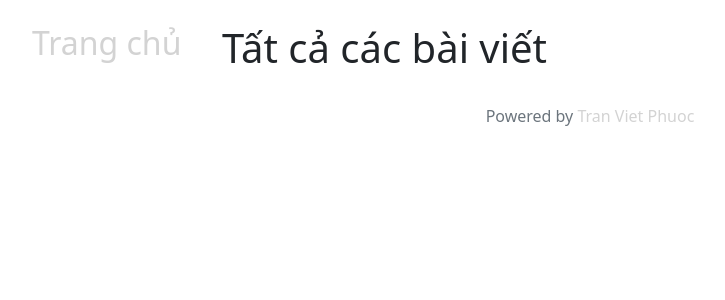
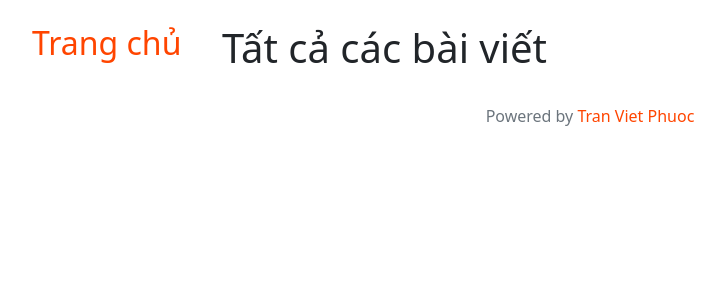
Before and after one commit to tranvietphuoc/tranvietphuoc.github.io, a Python web app: template templates/home.html in a window 1280 px wide. Shown: the top 300 px of the page, without its empty margins (50-775 px from the left). Run offline with Jinja, Linux system fonts and the light colour scheme; the template is opened without the code that fills it, so the values that code supplies are empty; some libraries are stand-ins or nearby versions.

Commit message:
change links color

```diff
--- a/posts/bitfield-c.html
+++ b/posts/bitfield-c.html
@@ -12,7 +12,7 @@
   <div class="container">
     <div class="row">
       <div class="col-sm-2">
-        <h2><a style="text-decoration: none; color: lightgray" href="../index.html">Trang chủ</a></h2>
+        <h2><a style="text-decoration: none; color: orangered" href="../index.html">Trang chủ</a></h2>
       </div>
       <div class="col-sm-10">
 
@@ -201,7 +201,7 @@ int main(){
       <div class="row">
         <div class="col-sm-4"></div>
         <div class="col-sm-4 author">
-          <span class="text-muted">Powered by <a style="text-decoration: none; color: lightgray" href="https://github.com/tranvietphuoc">Tran Viet Phuoc</a></span>
+          <span class="text-muted">Powered by <a style="text-decoration: none; color: orangered" href="https://github.com/tranvietphuoc">Tran Viet Phuoc</a></span>
         </div>
         <div class="col-sm-4"></div>
       </div>
--- a/posts/preprocessor-directives-c.html
+++ b/posts/preprocessor-directives-c.html
@@ -12,7 +12,7 @@
   <div class="container">
     <div class="row">
       <div class="col-sm-2">
-        <h2><a style="text-decoration: none; color: lightgray" href="../index.html">Trang chủ</a></h2>
+        <h2><a style="text-decoration: none; color: orangered" href="../index.html">Trang chủ</a></h2>
       </div>
       <div class="col-sm-10">
 
@@ -326,7 +326,7 @@ int a?;
       <div class="row">
         <div class="col-sm-4"></div>
         <div class="col-sm-4 author">
-          <span class="text-muted">Powered by <a style="text-decoration: none; color: lightgray" href="https://github.com/tranvietphuoc">Tran Viet Phuoc</a></span>
+          <span class="text-muted">Powered by <a style="text-decoration: none; color: orangered" href="https://github.com/tranvietphuoc">Tran Viet Phuoc</a></span>
         </div>
         <div class="col-sm-4"></div>
       </div>
--- a/posts/read-write.html
+++ b/posts/read-write.html
@@ -12,7 +12,7 @@
   <div class="container">
     <div class="row">
       <div class="col-sm-2">
-        <h2><a style="text-decoration: none; color: lightgray" href="../index.html">Trang chủ</a></h2>
+        <h2><a style="text-decoration: none; color: orangered" href="../index.html">Trang chủ</a></h2>
       </div>
       <div class="col-sm-10">
 
@@ -125,7 +125,7 @@ int main(){
       <div class="row">
         <div class="col-sm-4"></div>
         <div class="col-sm-4 author">
-          <span class="text-muted">Powered by <a style="text-decoration: none; color: lightgray" href="https://github.com/tranvietphuoc">Tran Viet Phuoc</a></span>
+          <span class="text-muted">Powered by <a style="text-decoration: none; color: orangered" href="https://github.com/tranvietphuoc">Tran Viet Phuoc</a></span>
         </div>
         <div class="col-sm-4"></div>
       </div>
--- a/posts/sizeof-struct.html
+++ b/posts/sizeof-struct.html
@@ -12,7 +12,7 @@
   <div class="container">
     <div class="row">
       <div class="col-sm-2">
-        <h2><a style="text-decoration: none; color: lightgray" href="../index.html">Trang chủ</a></h2>
+        <h2><a style="text-decoration: none; color: orangered" href="../index.html">Trang chủ</a></h2>
       </div>
       <div class="col-sm-10">
 
@@ -184,7 +184,7 @@ int main(){
       <div class="row">
         <div class="col-sm-4"></div>
         <div class="col-sm-4 author">
-          <span class="text-muted">Powered by <a style="text-decoration: none; color: lightgray" href="https://github.com/tranvietphuoc">Tran Viet Phuoc</a></span>
+          <span class="text-muted">Powered by <a style="text-decoration: none; color: orangered" href="https://github.com/tranvietphuoc">Tran Viet Phuoc</a></span>
         </div>
         <div class="col-sm-4"></div>
       </div>
--- a/posts/storage-class.html
+++ b/posts/storage-class.html
@@ -12,7 +12,7 @@
   <div class="container">
     <div class="row">
       <div class="col-sm-2">
-        <h2><a style="text-decoration: none; color: lightgray" href="../index.html">Trang chủ</a></h2>
+        <h2><a style="text-decoration: none; color: orangered" href="../index.html">Trang chủ</a></h2>
       </div>
       <div class="col-sm-10">
 
@@ -90,7 +90,7 @@
       <div class="row">
         <div class="col-sm-4"></div>
         <div class="col-sm-4 author">
-          <span class="text-muted">Powered by <a style="text-decoration: none; color: lightgray" href="https://github.com/tranvietphuoc">Tran Viet Phuoc</a></span>
+          <span class="text-muted">Powered by <a style="text-decoration: none; color: orangered" href="https://github.com/tranvietphuoc">Tran Viet Phuoc</a></span>
         </div>
         <div class="col-sm-4"></div>
       </div>
--- a/posts/undefine-behavior-c.html
+++ b/posts/undefine-behavior-c.html
@@ -12,7 +12,7 @@
   <div class="container">
     <div class="row">
       <div class="col-sm-2">
-        <h2><a style="text-decoration: none; color: lightgray" href="../index.html">Trang chủ</a></h2>
+        <h2><a style="text-decoration: none; color: orangered" href="../index.html">Trang chủ</a></h2>
       </div>
       <div class="col-sm-10">
 
@@ -81,7 +81,7 @@ printf("%d %d\n",a,b);
       <div class="row">
         <div class="col-sm-4"></div>
         <div class="col-sm-4 author">
-          <span class="text-muted">Powered by <a style="text-decoration: none; color: lightgray" href="https://github.com/tranvietphuoc">Tran Viet Phuoc</a></span>
+          <span class="text-muted">Powered by <a style="text-decoration: none; color: orangered" href="https://github.com/tranvietphuoc">Tran Viet Phuoc</a></span>
         </div>
         <div class="col-sm-4"></div>
       </div>
--- a/posts/variadic-function-c.html
+++ b/posts/variadic-function-c.html
@@ -12,7 +12,7 @@
   <div class="container">
     <div class="row">
       <div class="col-sm-2">
-        <h2><a style="text-decoration: none; color: lightgray" href="../index.html">Trang chủ</a></h2>
+        <h2><a style="text-decoration: none; color: orangered" href="../index.html">Trang chủ</a></h2>
       </div>
       <div class="col-sm-10">
 
@@ -164,7 +164,7 @@ int main(void)
       <div class="row">
         <div class="col-sm-4"></div>
         <div class="col-sm-4 author">
-          <span class="text-muted">Powered by <a style="text-decoration: none; color: lightgray" href="https://github.com/tranvietphuoc">Tran Viet Phuoc</a></span>
+          <span class="text-muted">Powered by <a style="text-decoration: none; color: orangered" href="https://github.com/tranvietphuoc">Tran Viet Phuoc</a></span>
         </div>
         <div class="col-sm-4"></div>
       </div>
--- a/templates/home.html
+++ b/templates/home.html
@@ -9,7 +9,7 @@
     <small class="home-meta right">tags: {{ metas[i].tags }}</small>
   </div>
     <h3>
-      <a href="../posts/{{ metas[i].name }}.html" style="text-decoration: none; color: lightgray">
+      <a href="../posts/{{ metas[i].name }}.html" style="text-decoration: none; color: orangered">
         {{ metas[i].title }}
       </a>
     </h3>
--- a/templates/layout.html
+++ b/templates/layout.html
@@ -12,7 +12,7 @@
   <div class="container">
     <div class="row">
       <div class="col-sm-2">
-        <h2><a style="text-decoration: none; color: lightgray" href="../index.html">Trang chủ</a></h2>
+        <h2><a style="text-decoration: none; color: orangered" href="../index.html">Trang chủ</a></h2>
       </div>
       <div class="col-sm-10">
         {% block content %}{% endblock %}
@@ -26,7 +26,7 @@
       <div class="row">
         <div class="col-sm-4"></div>
         <div class="col-sm-4 author">
-          <span class="text-muted">Powered by <a style="text-decoration: none; color: lightgray" href="https://github.com/tranvietphuoc">Tran Viet Phuoc</a></span>
+          <span class="text-muted">Powered by <a style="text-decoration: none; color: orangered" href="https://github.com/tranvietphuoc">Tran Viet Phuoc</a></span>
         </div>
         <div class="col-sm-4"></div>
       </div>
```
Also changed, not shown: index.html (+9 -9 lines).
